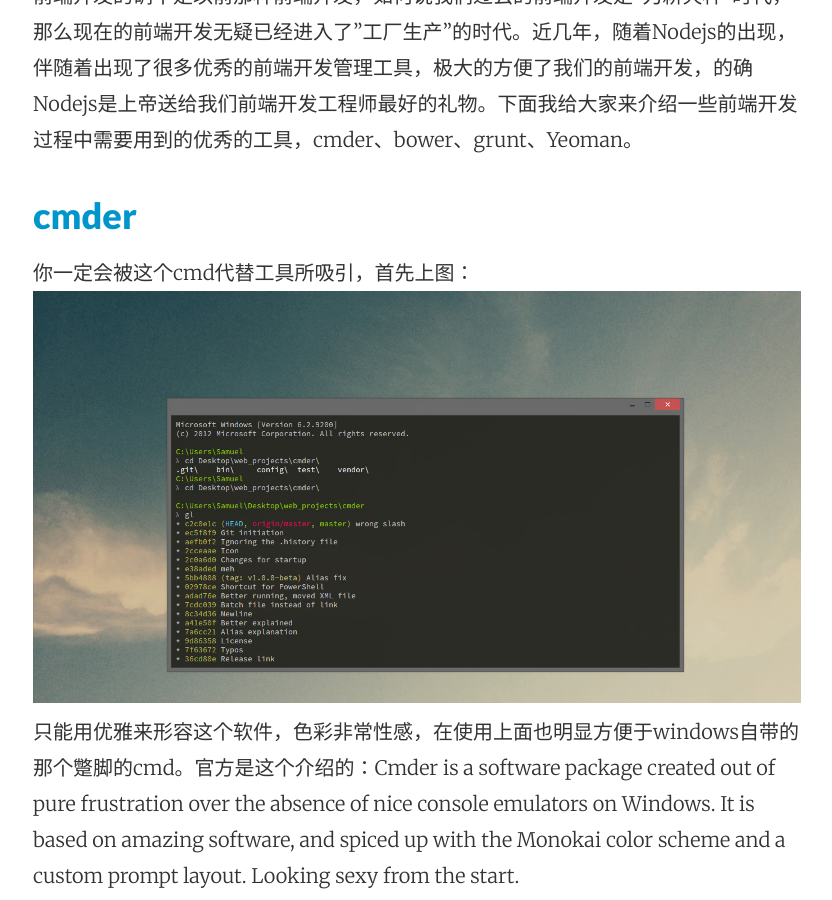
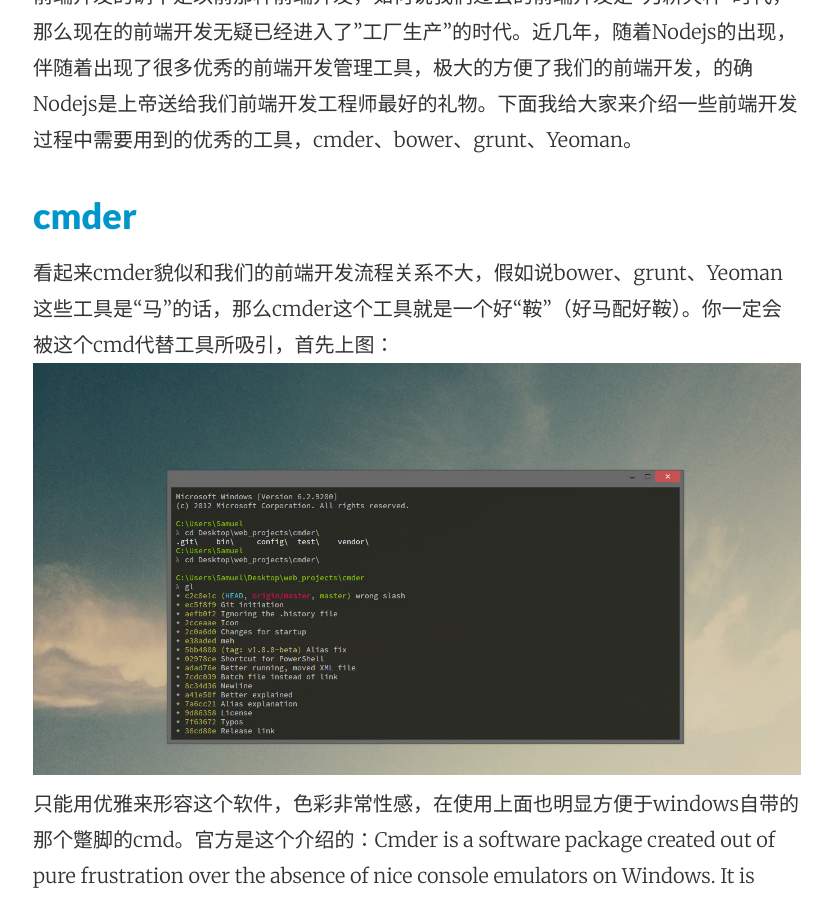
Before and after one commit to tw93/tw93.github.io, a Jekyll site: the page built from _posts/2015-02-17-yeoman-grunt-bower-1.md, in a window 1280 px wide and 900 px high, scrolled down 338 px. Shown: the whole window, without its empty margins (223-1055 px from the left). Built offline with Jekyll 4.4.1, drawn with Linux system fonts in a browser that asks for light colours.

Commit message:
yeoman-grunt-bower

```diff
--- a/_posts/2015-02-17-yeoman-grunt-bower-1.md
+++ b/_posts/2015-02-17-yeoman-grunt-bower-1.md
@@ -9,9 +9,10 @@
 
 
 ###[cmder](http://bliker.github.io/cmder/){:target="_blank"}
-你一定会被这个cmd代替工具所吸引，首先上图：
+看起来cmder貌似和我们的前端开发流程关系不大，假如说bower、grunt、Yeoman这些工具是“马”的话，那么cmder这个工具就是一个好“鞍”（好马配好鞍）。你一定会被这个cmd代替工具所吸引，首先上图：
 ![cmder](http://tw93.github.io/images/main.jpg)
 只能用优雅来形容这个软件，色彩非常性感，在使用上面也明显方便于windows自带的那个蹩脚的cmd。官方是这个介绍的：Cmder is a software package created out of pure frustration over the absence of nice console emulators on Windows. It is based on amazing software, and spiced up with the Monokai color scheme and a custom prompt layout. Looking sexy from the start.
+
 全安装版cmder自带了 msysgit, 压缩包 23M, 除了 git 本身这个命令之外,里面可以使用大量的 linux 命令，譬如下面我用它来提交我的博客内容。
 ![cmder](http://tw93.github.io/images/cmder1.jpg)
 由于这里仅仅是一个介绍，对于有很多配置方面的，建议大家google查找对应的设置方案，我相信你会喜欢上这个工具的。
```
